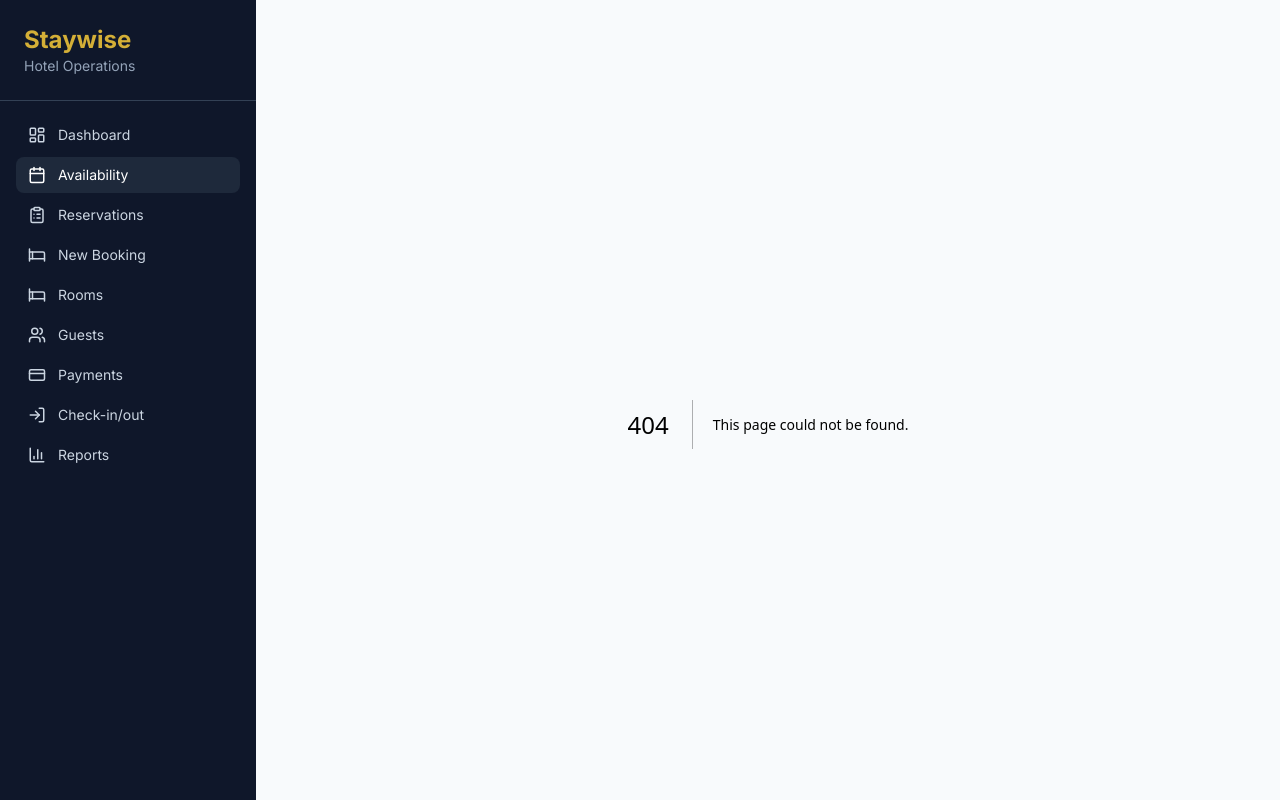
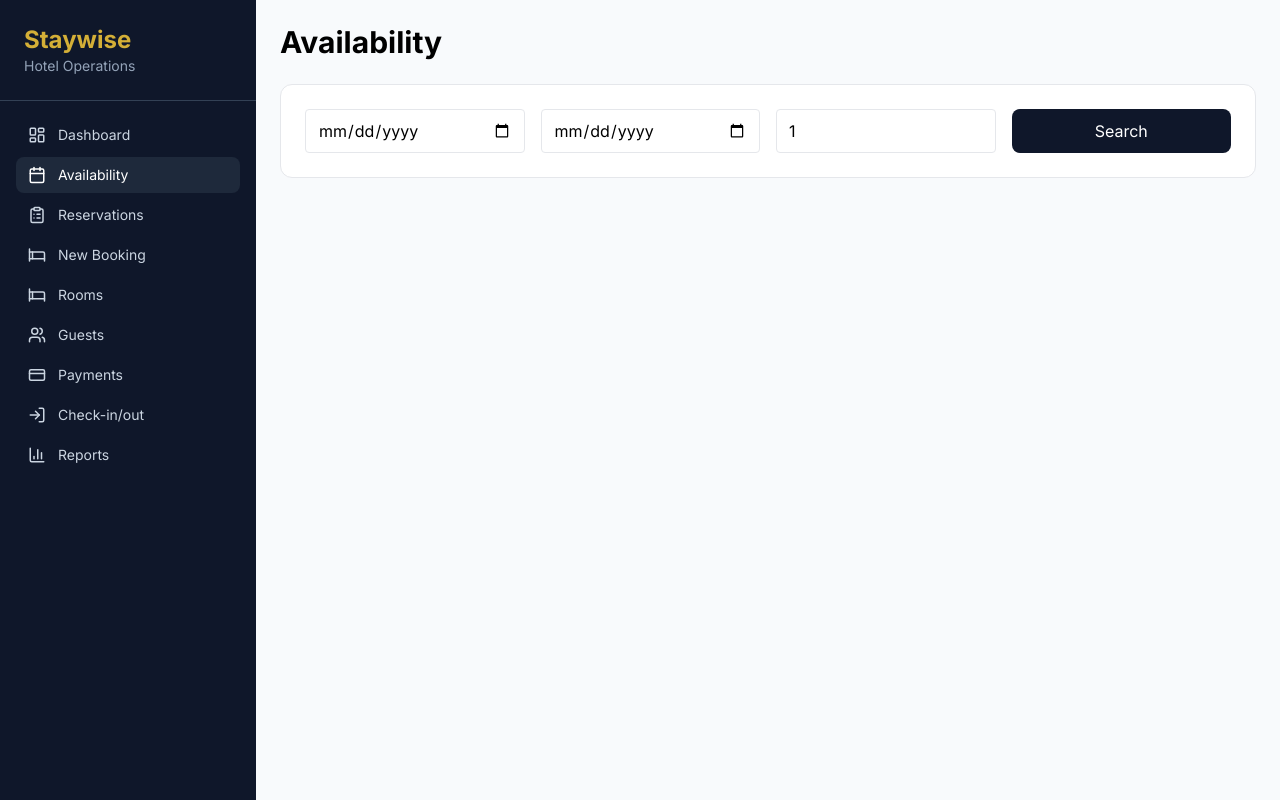
Before and after one commit to ShouryaVeggalam/staywise, a Next.js app: page /availability in a window 1280 px wide. Before the commit this address had no page. Built offline with nearby package versions, Linux system fonts and the light colour scheme.

Commit message:
Add remaining pages and seed script

```diff
--- /dev/null
+++ b/src/app/availability/page.tsx
@@ -0,0 +1,57 @@
+'use client';
+
+import { useState } from 'react';
+import { useRouter } from 'next/navigation';
+
+export default function AvailabilityPage() {
+  const router = useRouter();
+  const [results, setResults] = useState<any[]>([]);
+  const [loading, setLoading] = useState(false);
+  const [error, setError] = useState('');
+  const [form, setForm] = useState({ checkIn: '', checkOut: '', adults: 1 });
+
+  const onSubmit = async (e: React.FormEvent) => {
+    e.preventDefault();
+    setLoading(true);
+    setError('');
+    try {
+      const params = new URLSearchParams({
+        checkIn: new Date(form.checkIn).toISOString(),
+        checkOut: new Date(form.checkOut).toISOString(),
+        adults: String(form.adults),
+      });
+      const res = await fetch(`/api/availability?${params}`);
+      const json = await res.json();
+      if (!res.ok) throw new Error(json.error || 'Search failed');
+      setResults(json.data || []);
+    } catch (err: any) {
+      setError(err.message);
+    } finally {
+      setLoading(false);
+    }
+  };
+
+  return (
+    <div className="space-y-6">
+      <h1 className="text-3xl font-bold">Availability</h1>
+      <form onSubmit={onSubmit} className="bg-white p-6 rounded-xl border grid grid-cols-2 md:grid-cols-4 gap-4">
+        <input type="date" value={form.checkIn} onChange={(e) => setForm({...form, checkIn: e.target.value})} className="border rounded px-3 py-2" required />
+        <input type="date" value={form.checkOut} onChange={(e) => setForm({...form, checkOut: e.target.value})} className="border rounded px-3 py-2" required />
+        <input type="number" min={1} value={form.adults} onChange={(e) => setForm({...form, adults: Number(e.target.value)})} className="border rounded px-3 py-2" />
+        <button type="submit" disabled={loading} className="bg-navy-900 text-white py-2 rounded-lg disabled:opacity-50">{loading ? 'Searching...' : 'Search'}</button>
+      </form>
+      {error && <div className="bg-red-50 text-red-700 p-3 rounded">{error}</div>}
+      <div className="space-y-3">
+        {results.map((room) => (
+          <div key={room.id} className="bg-white border rounded-xl p-4 flex justify-between items-center">
+            <div>
+              <p className="font-semibold">Room {room.number} • {room.category}</p>
+              <p className="text-sm">${room.nightlyRate}/night • {room.nights} nights • ${room.estimatedTotal.toFixed(2)}</p>
+            </div>
+            <button onClick={() => router.push('/book')} className="bg-gold-500 text-white px-4 py-2 rounded">Book</button>
+          </div>
+        ))}
+      </div>
+    </div>
+  );
+}
--- /dev/null
+++ b/src/app/reservations/page.tsx
@@ -0,0 +1,38 @@
+'use client';
+
+import { useEffect, useState } from 'react';
+
+export default function ReservationsPage() {
+  const [reservations, setReservations] = useState<any[]>([]);
+  const [loading, setLoading] = useState(true);
+
+  useEffect(() => {
+    fetch('/api/reservations').then(r => r.json()).then(j => {
+      if (j.success) setReservations(j.data || []);
+      setLoading(false);
+    });
+  }, []);
+
+  return (
+    <div className="space-y-6">
+      <h1 className="text-3xl font-bold">Reservations</h1>
+      {loading ? <p>Loading...</p> : (
+        <div className="bg-white rounded-xl border overflow-hidden">
+          <table className="w-full text-sm">
+            <thead className="bg-slate-50"><tr><th className="p-3 text-left">Ref</th><th className="p-3 text-left">Guest</th><th className="p-3 text-left">Room</th><th className="p-3 text-left">Status</th></tr></thead>
+            <tbody>
+              {reservations.map(r => (
+                <tr key={r.id} className="border-t">
+                  <td className="p-3 font-mono text-xs">{r.reference}</td>
+                  <td className="p-3">{r.guest?.firstName} {r.guest?.lastName}</td>
+                  <td className="p-3">{r.room?.number}</td>
+                  <td className="p-3">{r.status}</td>
+                </tr>
+              ))}
+            </tbody>
+          </table>
+        </div>
+      )}
+    </div>
+  );
+}
```
Also changed, not shown: 1 other file (tests, documents, lock files or other folders).
